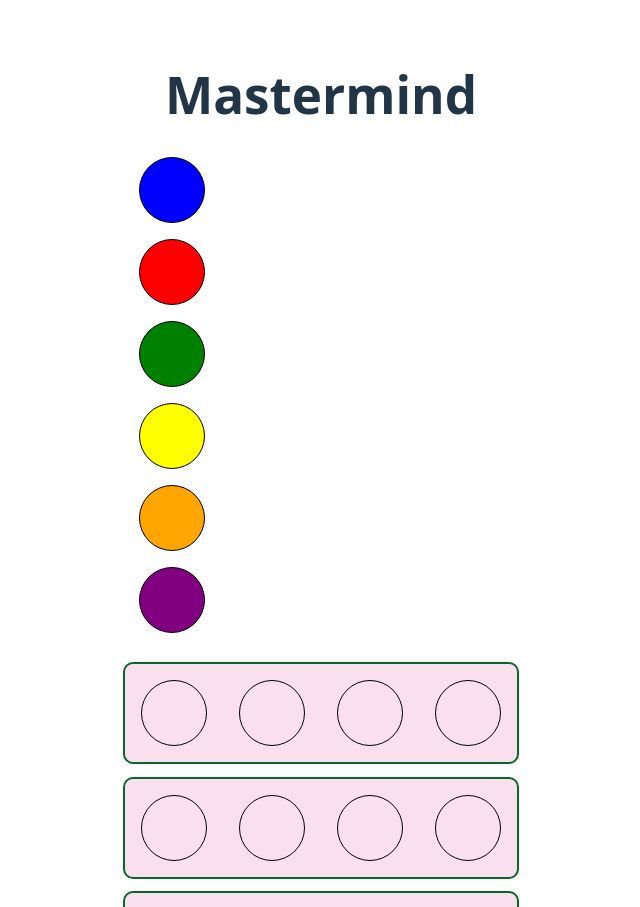
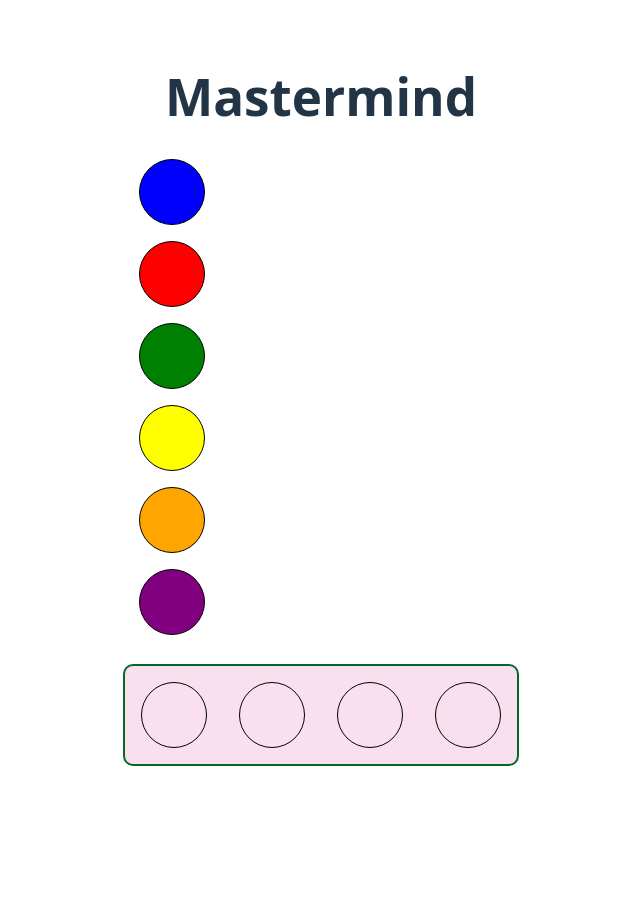
Before and after one commit to LydieForgit/Mastermind, a React (Vite) app: page / in a window 1280 px wide. Shown: the top 907 px of the page, without its empty margins (319-959 px from the left). After the commit the page ends 800 px from the top, so only its background shows below. Built offline with nearby package versions, Linux system fonts and the light colour scheme.

Commit message:
handleColorClick

```diff
--- a/src/App.jsx
+++ b/src/App.jsx
@@ -10,15 +10,23 @@
   const [ caseClicked, setCaseClicked ] = useState(null);
   const [ pickedColor, setPickedColor ] = useState(null);
 
-function handleColorClick(pickedColor, caseClicked) {
+
+  function handleColorClick(pickedColor, caseClicked, turn, proposals) {
   if (caseClicked !== null && pickedColor !== null) {
     const newProposals = [...proposals];
-    newProposals[turn-1][caseClicked] = pickedColor;
+    newProposals[caseClicked] = pickedColor;
     setProposals(newProposals);
     setCaseClicked(null);
     setPickedColor(null);
   }
 }
+
+handleColorClick(pickedColor, caseClicked, turn, proposals);
+
+console.log(secretCode);
+console.log(proposals);
+console.log(pickedColor);
+console.log(caseClicked);
 
   return (
     <>
@@ -34,12 +42,12 @@
         ))}
       </div>
       <div className='gameContainer'>
-        {Array.from({ length: 10 }).map((_, rowIndex) => (
+        {Array.from({ length: turn }).map((_, rowIndex) => (
           <div key={rowIndex} className='row'>
             {Array.from({ length: 4 }).map((_, caseIndex) => (
               <div
                 key={caseIndex}
-                className='case'
+                className={'case' + (proposals[caseIndex] ? ' ' + proposals[caseIndex] : '')}
                 onClick={() => setCaseClicked(caseIndex)}
               ></div>
             ))}
```
